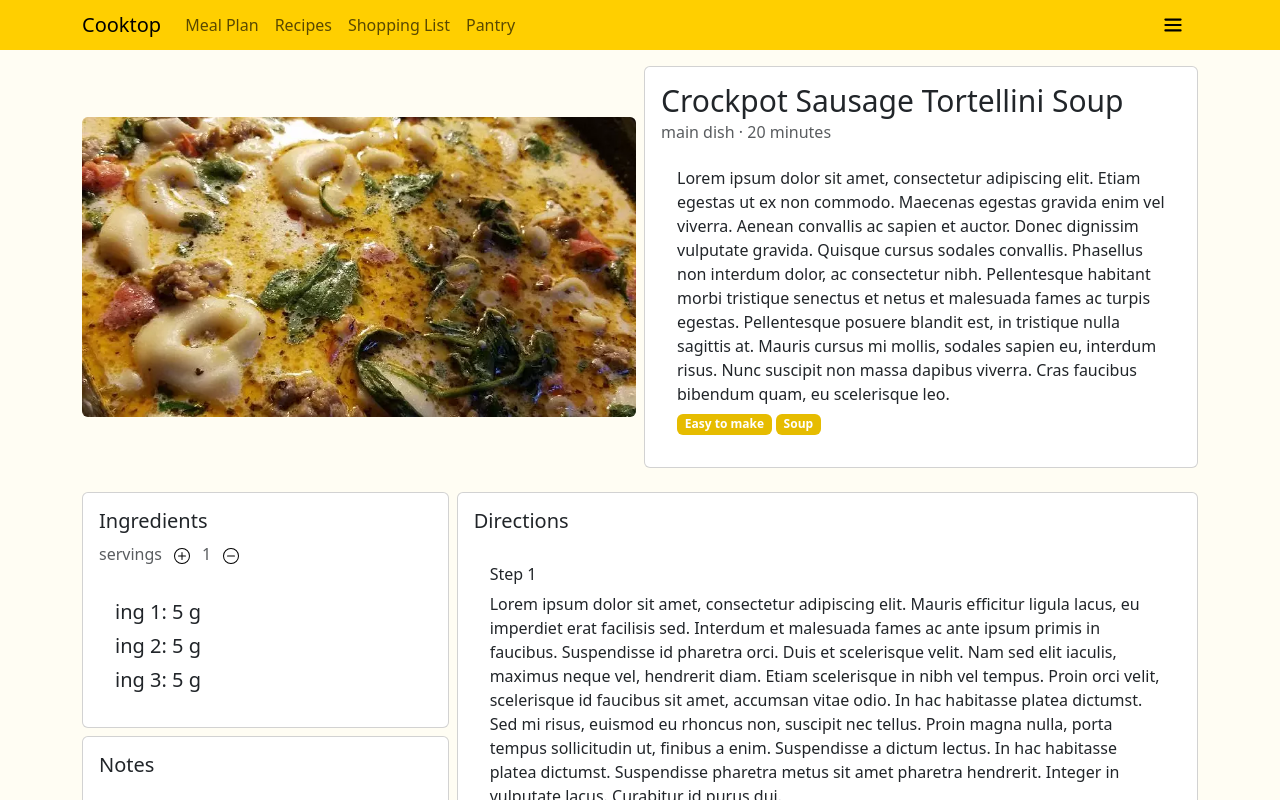
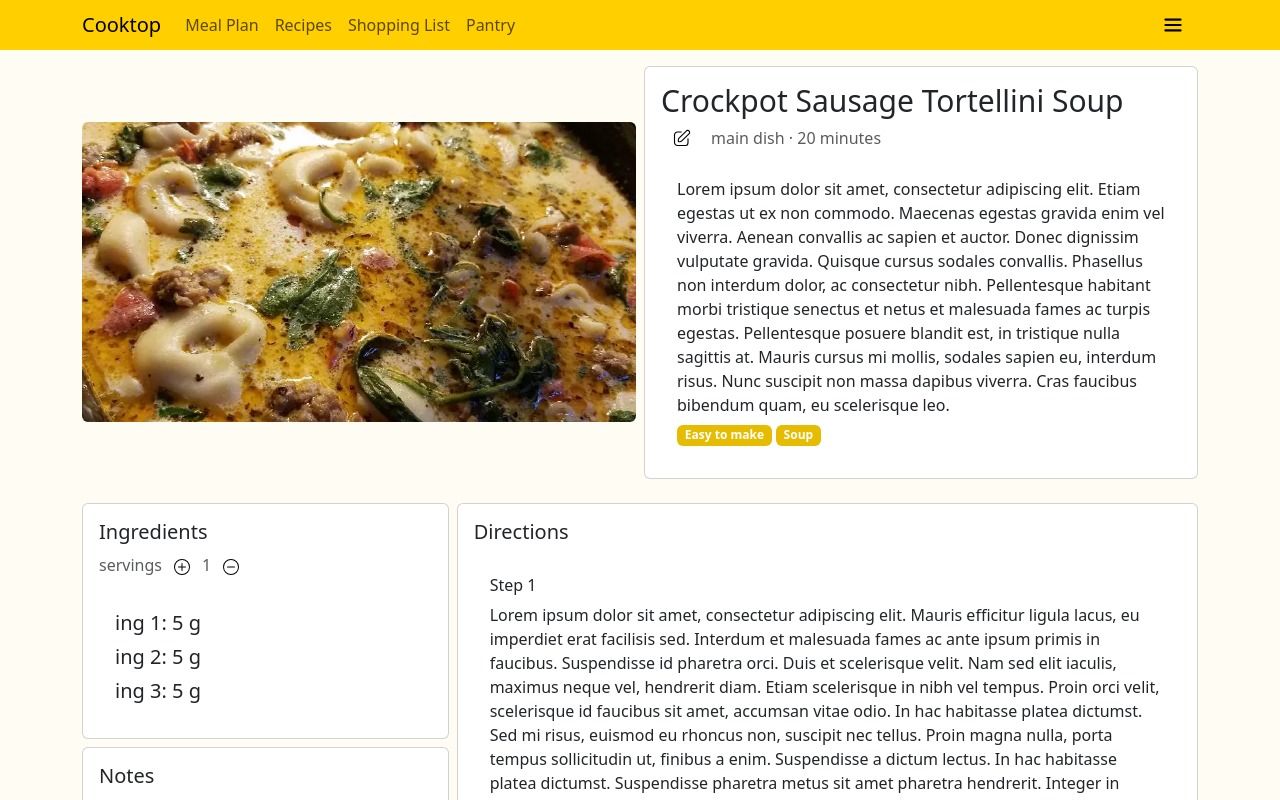
Before and after one commit to HiagoAC/cooktop, a React (Vite) app in the folder frontend/app/: page /recipes/5 in a window 1280 px wide. Shown: the top 800 px of the page. Built offline with nearby package versions, Linux system fonts and the light colour scheme.

Commit message:
added button for editting recipe in recipe detail page.

```diff
--- a/frontend/app/src/components/RecipeInfoCard.tsx
+++ b/frontend/app/src/components/RecipeInfoCard.tsx
@@ -1,6 +1,7 @@
-import { Card } from 'react-bootstrap';
+import { Button, Card } from 'react-bootstrap';
 import { BadgeStack } from './BadgeStack';
 import '../styles/RecipeInfoCard.css';
+import editIcon from '../assets/edit_icon.svg';
 
 
 interface Props {
@@ -21,8 +22,17 @@ export function RecipeInfoCard(
             <Card.Title className="info-card-title">
                 {title}
             </Card.Title>
-            <Card.Subtitle className="mb-2 text-muted">
-                {recipe_type} &middot; {time_minutes} minutes
+            <Card.Subtitle className="mb-2 text-muted d-flex align-items-center">
+                <Button className="edit-button">
+                    <img
+                        src={editIcon}
+                        alt="prep time"
+                        className="edit-icon"
+                    />
+                </Button>
+                <span>
+                    {recipe_type} &middot; {time_minutes} minutes
+                </span>
             </Card.Subtitle>
             <Card.Body>
                 <span>{description}</span>
--- a/frontend/app/src/styles/RecipeInfoCard.css
+++ b/frontend/app/src/styles/RecipeInfoCard.css
@@ -5,3 +5,18 @@
 .info-card-title {
     font-size: 30px !important;
 }
+
+.edit-button {
+    outline: none !important;
+    border: none !important;
+    background-color: transparent !important;
+    height: 100%;
+    max-width: 50px;
+    display: flex !important;
+    align-items: center !important;
+}
+
+.edit-icon {
+    width: 70%;
+    height: auto;
+}
```
Also changed, not shown: frontend/app/src/assets/edit_icon.svg (added).
